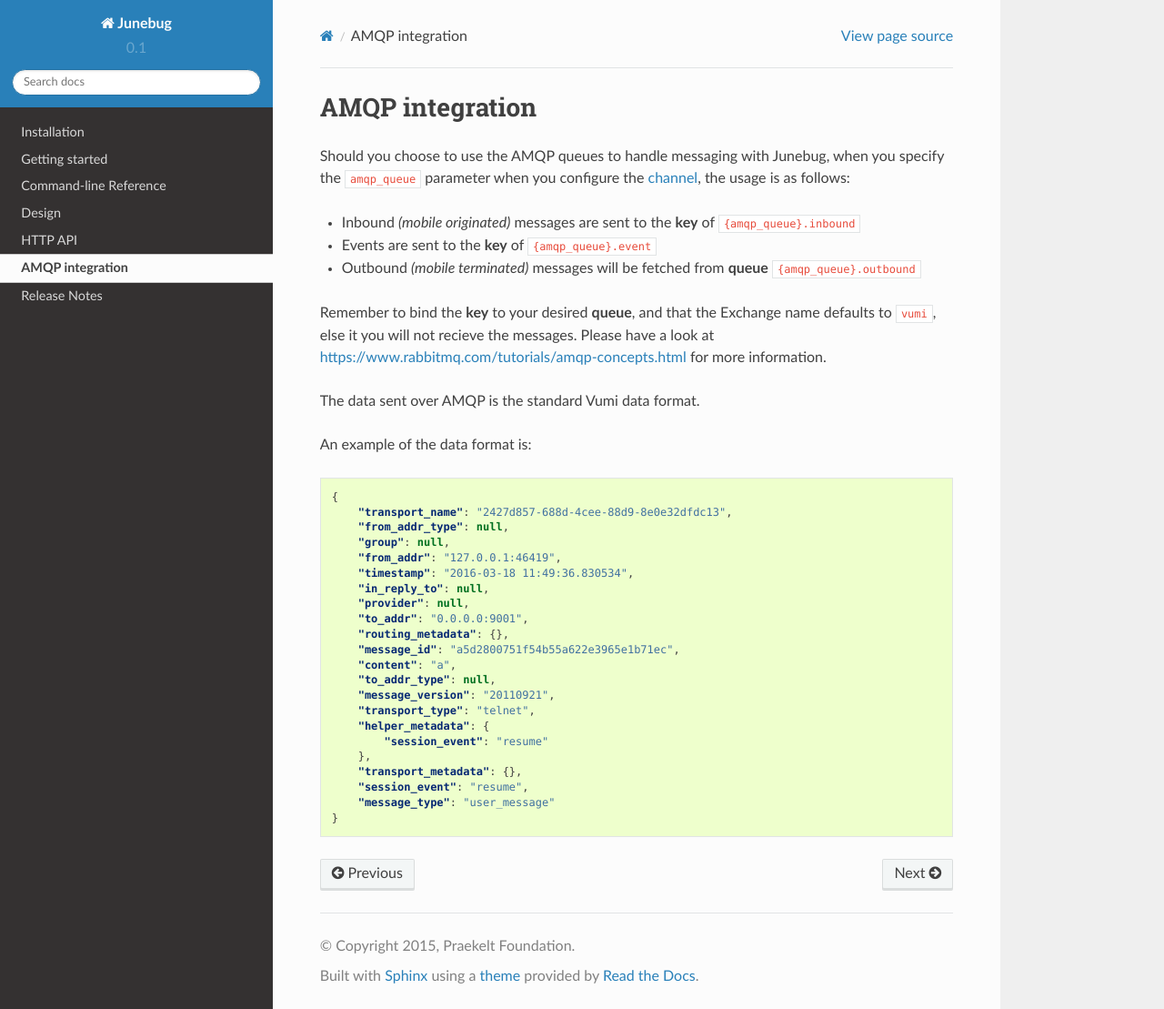
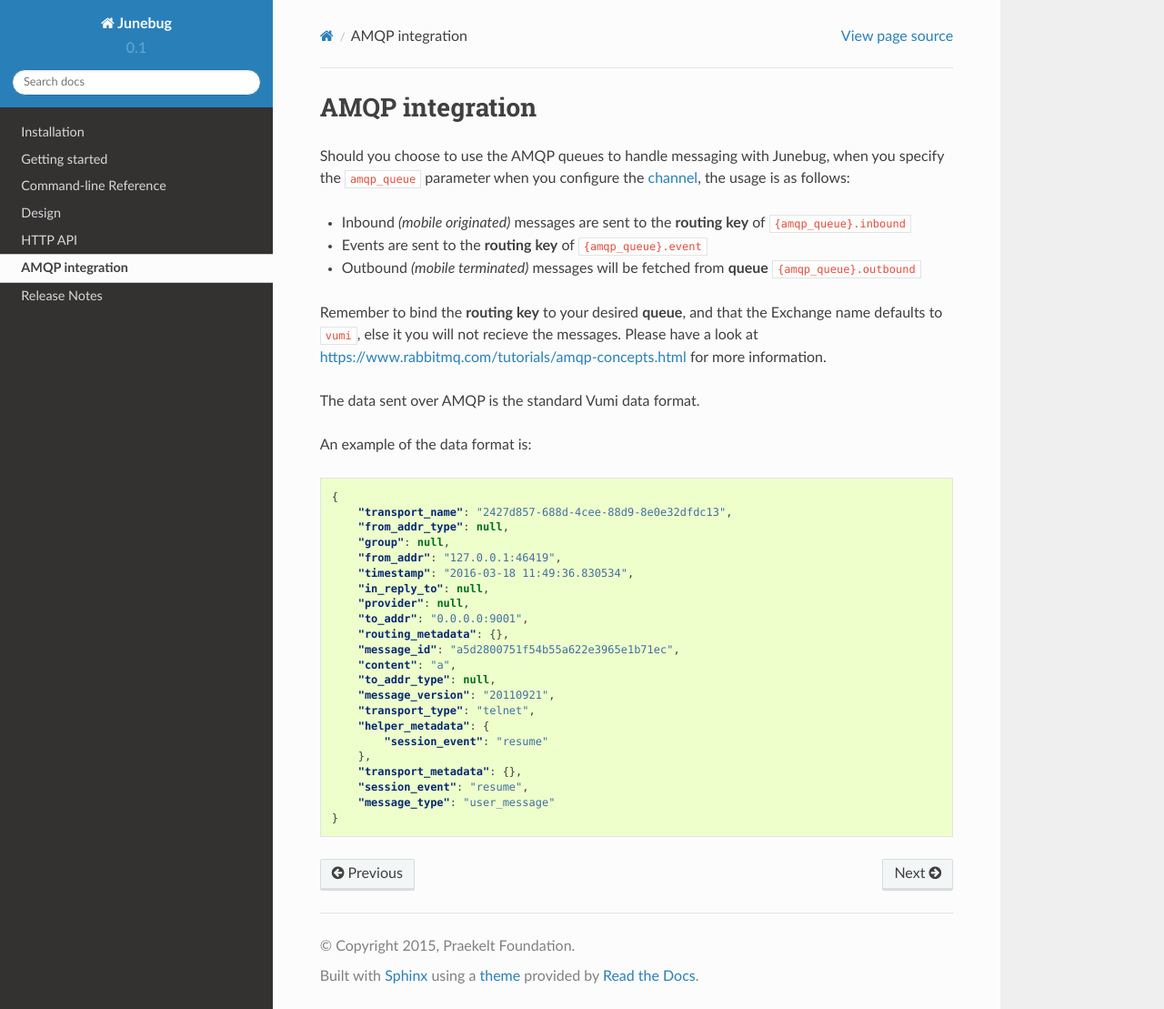
Before and after one commit to praekeltfoundation/junebug, a Sphinx documentation site: the page built from docs/amqp-integration.rst, in a window 1280 px wide and 1109 px high. Shown: the whole window at 91% size. Built offline with Sphinx 7.4.7 and the Read the Docs theme 2.0.0, drawn with Linux system fonts in a browser that asks for light colours; pages that are not in the unit, such as notebooks, are missing from menus.

Commit message:
Amended key to routing key for clarification

```diff
--- a/docs/amqp-integration.rst
+++ b/docs/amqp-integration.rst
@@ -7,13 +7,13 @@ Should you choose to use the AMQP queues to handle messaging with Junebug, when
 you specify the ``amqp_queue`` parameter when you configure the
 :ref:`channel <channels>`, the usage is as follows:
 
-* Inbound *(mobile originated)* messages are sent to the **key** of
+* Inbound *(mobile originated)* messages are sent to the **routing key** of
   ``{amqp_queue}.inbound``
-* Events are sent to the **key** of ``{amqp_queue}.event``
+* Events are sent to the **routing key** of ``{amqp_queue}.event``
 * Outbound *(mobile terminated)* messages will be fetched from **queue**
   ``{amqp_queue}.outbound``
 
-Remember to bind the **key** to your desired **queue**, and that the Exchange
+Remember to bind the **routing key** to your desired **queue**, and that the Exchange
 name defaults to ``vumi``, else it you will not recieve the messages. Please
 have a look at https://www.rabbitmq.com/tutorials/amqp-concepts.html for more
 information.
```
